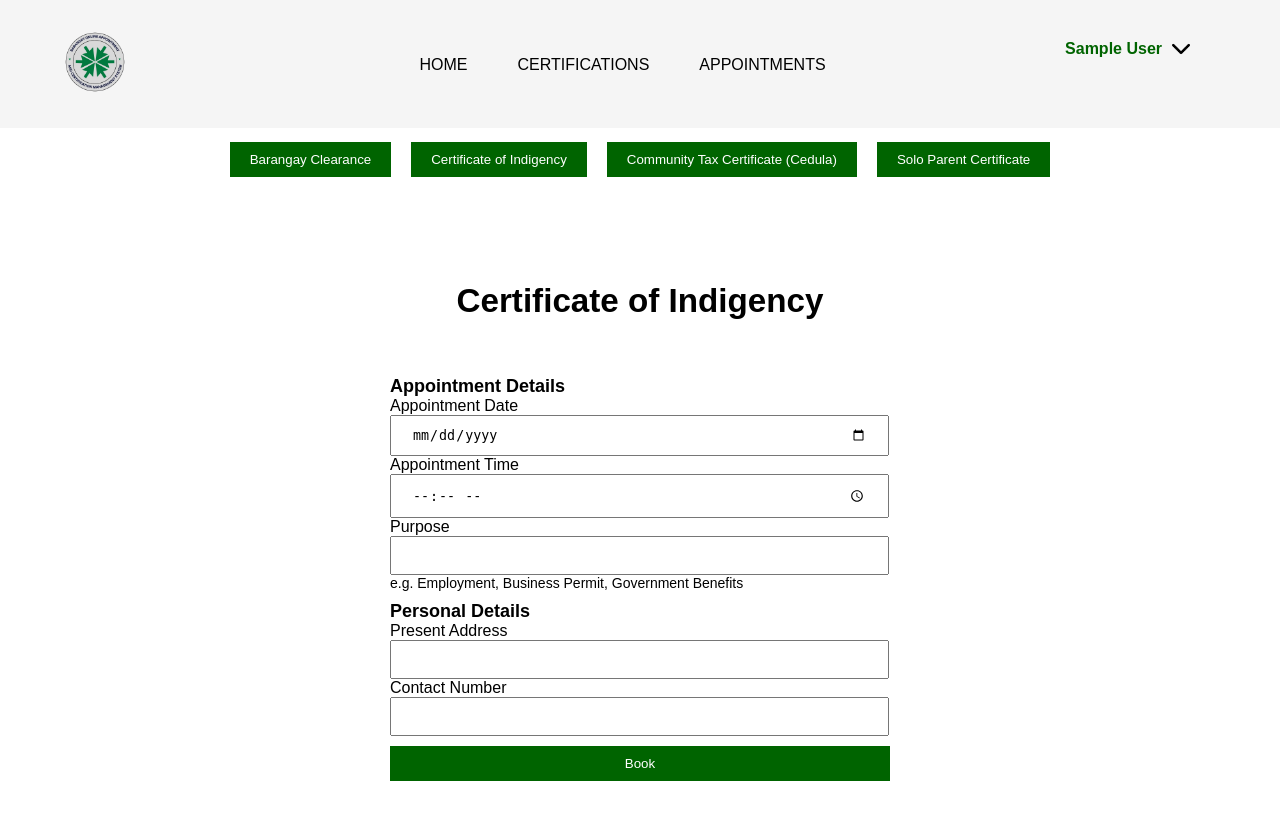
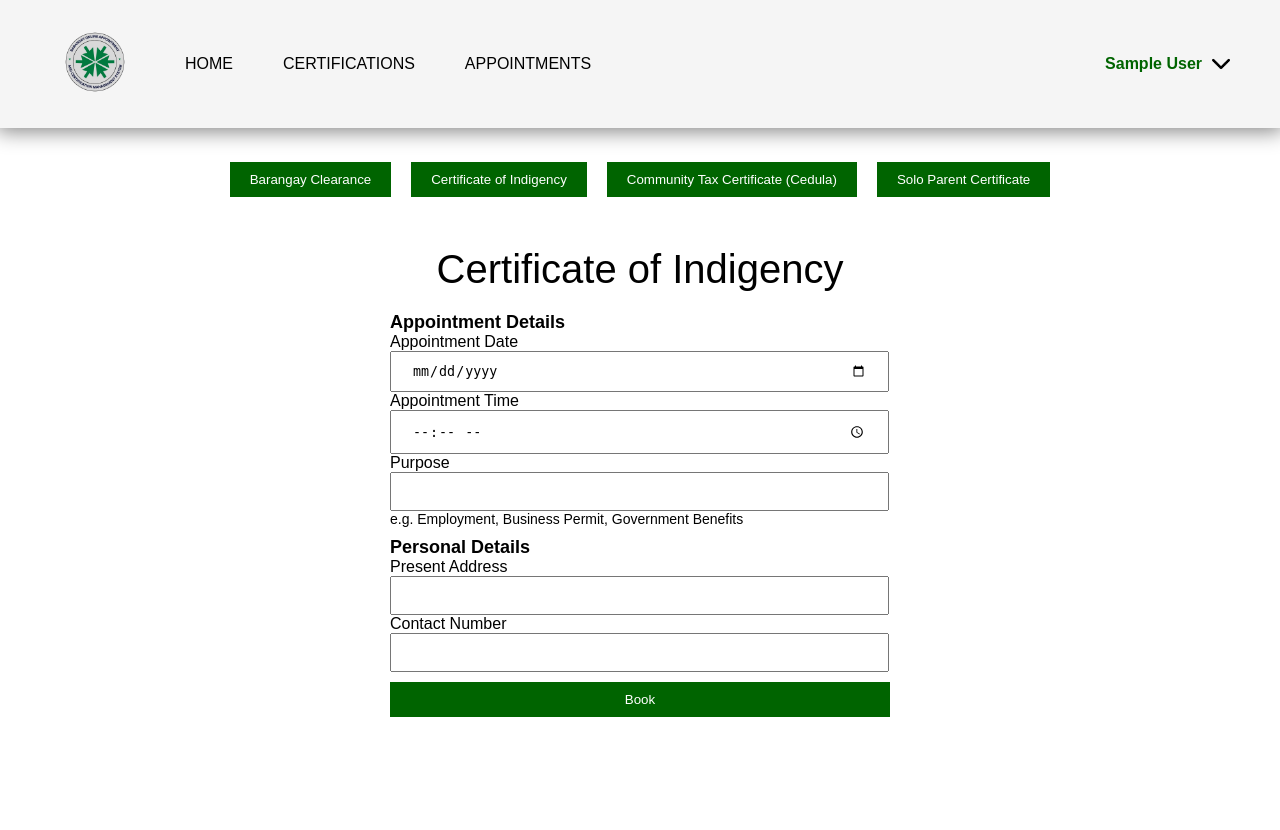
Before and after one commit to adamxparx/boacms, a Django app: page /appointments/certificate_of_indigency/ in a window 1280 px wide. Shown: the top 830 px of the page. Run offline with Django 4.2, Linux system fonts and the light colour scheme; the visitor is signed in with stand-in values (Sample User, id 1).

Commit message:
fix(templates): clean base.html content and structure

```diff
--- a/accounts/static/accounts/css/styles.css
+++ b/accounts/static/accounts/css/styles.css
@@ -3,3 +3,93 @@
     font-size: 20px;
     text-align: center;
 }
+
+.form-group-container {
+    display: flex;
+    gap: 20px;
+}
+
+.form-group {
+    text-align: left;
+    font-size: 15px;
+}
+
+.form-group label {
+    font-size: 15px;
+    display: block;
+    text-align: left;
+    margin-top: 20px;
+}
+
+.form-group input {
+    font-size: 20px;
+    padding: 10px;
+    width: 400px;
+}
+
+.form-action {
+    margin-top: 40px;
+    display: flex;
+}
+
+.form-action button {
+    color: white;
+    background-color: #050;
+    border: none;
+    width: 100%;
+    height: 40px;
+}
+
+.form-action button:hover {
+    cursor: pointer;
+    background-color: #565;
+}
+
+.form-title {
+    font-size: 50px;
+    font-weight: bold;
+}
+
+.error-message {
+    font-size: 15px;
+    color: red;
+    text-align: left;
+}
+
+/* Dashboard */
+.profile-dropdown {
+    margin-top: 35px;
+}
+
+.profile-dropdown summary {
+    list-style: none;
+    font-weight: bold;
+    display: flex;
+    gap: 10px;
+    width: fit-content;
+    justify-content: center;
+    color: darkgreen;
+}
+
+.profile-dropdown summary:hover {
+    cursor: pointer;
+}
+
+.dropdown-icon {
+    width: 18px;
+    color: darkgreen;
+}
+
+.logout {
+    width: 200px;
+    padding: 10px 20px;
+    background-color: white;
+    text-align: left;
+    position: absolute;
+    border: none;
+}
+
+.logout:hover {
+    cursor: pointer;
+    box-shadow: 0 0 5px 1px #555;
+}
--- a/accounts/templates/accounts/dashboard.html
+++ b/accounts/templates/accounts/dashboard.html
@@ -1,7 +1,21 @@
-{% extends 'base.html' %}
+{% extends 'accounts/index.html' %}
 {% load static %}
 
 {% block title %}{{ user.last_name }} | Dashboard{% endblock %}
+
+{% block appbar %}
+    <ul>
+        <li><a href="{% url 'dashboard' %}">HOME</a></li>
+        <li><a href="{% url 'barangay_clearance' %}">CERTIFICATIONS</a></li>
+        <li><a href="{% url 'appointments' %}">APPOINTMENTS</a></li>
+    </ul>
+
+{% endblock %}
+
+{% block user %}
+<div>{{ user.first_name }} {{ user.last_name }}</div>
+{% endblock %}
+
 
 {% block content %}
 
--- a/accounts/templates/accounts/index.html
+++ b/accounts/templates/accounts/index.html
@@ -1,6 +1,30 @@
 {% extends 'base.html' %}
+{% load static %}
 
 {% block title %}Home | Barangay Online Appointment & Certification Magement System{% endblock %}
+
+{% block appbar %}{% endblock %}
+
+{% block extra_css %}
+<link rel="stylesheet" href="{% static 'accounts/css/styles.css' %}">
+<link rel="stylesheet" href="{% static 'appointments/css/certification.css' %}">
+{% endblock %}
+
+{% block user_logout %}
+
+    <form action="{% url 'logout' %}" method="post">
+        {% csrf_token %}
+        <details class="profile-dropdown">
+            <summary>
+                {% block user %}{% endblock %}
+                <div>
+                    <img class="dropdown-icon" src="{% static 'images/dropdown.png' %}">
+                </div>
+            </summary>
+            <button type="submit" class="logout">Logout</button>
+        </select>
+    </form>
+{% endblock %}
 
 {% block content %}
 
--- a/accounts/templates/accounts/login.html
+++ b/accounts/templates/accounts/login.html
@@ -1,10 +1,10 @@
-{% extends "base.html" %}
+{% extends "accounts/index.html" %}
 {% load static %}
 
 {% block title %}Login{% endblock %}
 
 {% block content %}
-<div class="form-registration">
+<div class="form-login">
 
         {% for message in messages %}
             <p class="messages">{{ message }}</p>
--- a/accounts/templates/accounts/register.html
+++ b/accounts/templates/accounts/register.html
@@ -1,4 +1,4 @@
-{% extends "base.html" %}
+{% extends "accounts/index.html" %}
 {% load static %}
 
 {% block title %}Register{% endblock %}
--- a/accounts/views.py
+++ b/accounts/views.py
@@ -43,7 +43,11 @@ def register(request):
             return redirect('login')
     else:
         form = CustomUserCreationForm()
-    return render(request, 'accounts/register.html', {'form': form})
+
+    context = {
+        'form': form,
+    }
+    return render(request, 'accounts/register.html', context)
 
 @login_required
 def dashboard(request):
--- a/appointments/static/appointments/css/certification.css
+++ b/appointments/static/appointments/css/certification.css
@@ -32,6 +32,7 @@
   display: block;
   justify-items: center;
   padding: 50px 0;
+  height: 100%;
 }
 
 .cert-title {
--- a/appointments/templates/appointments/appointment.html
+++ b/appointments/templates/appointments/appointment.html
@@ -1,4 +1,4 @@
-{% extends 'base.html' %}
+{% extends 'accounts/dashboard.html' %}
 {% load static %}
 
 {% block title %}Appointments{% endblock %}
--- a/appointments/templates/appointments/barangay_clearance.html
+++ b/appointments/templates/appointments/barangay_clearance.html
@@ -5,7 +5,7 @@
 
 {% block cert_content %}
 
-    <h5 class="cert-title">Barangay Clearance</h5>
+    <div class="cert-title">Barangay Clearance</div>
     <form class="cert" method="post">
         {% csrf_token %}
         <div class="appointment">
--- a/appointments/templates/appointments/certificate_of_indigency.html
+++ b/appointments/templates/appointments/certificate_of_indigency.html
@@ -5,9 +5,7 @@
 
 {% block cert_content %}
 
-    <div class="cert_title">
-        <h5>Certificate of Indigency</h5>
-    </div>
+    <div class="cert-title">Certificate of Indigency</div>
     <div class="cert">
         <form class="cert" method="post">
         {% csrf_token %}
--- a/appointments/templates/appointments/certification.html
+++ b/appointments/templates/appointments/certification.html
@@ -1,4 +1,4 @@
-{% extends 'base.html' %}
+{% extends 'accounts/dashboard.html' %}
 {% load static %}
 
 {% block title %}Certification Request Form | Barangay OACMS{% endblock %}
@@ -14,7 +14,7 @@
   </div>
 
   <div class="cert_content">
-    {% block cert_content %}<h2>Book an appointment now.</h2>{% endblock %}
+    {% block cert_content %}{% endblock %}
   </div>
 </div>
 
--- a/appointments/templates/appointments/comm_tax_certificate.html
+++ b/appointments/templates/appointments/comm_tax_certificate.html
@@ -5,7 +5,7 @@
 
 {% block cert_content %}
 
-    <h5>Community Tax Certificate (Cedula)</h5>
+    <div class="cert-title">Community Tax Certificate</div>
     <form class="cert" method="post">
         {% csrf_token %}
         <div class="appointment">
--- a/appointments/templates/appointments/solo_parent_certificate.html
+++ b/appointments/templates/appointments/solo_parent_certificate.html
@@ -5,7 +5,7 @@
 
 {% block cert_content %}
 
-    <h5>Solo Parent Certificate</h5>
+    <div class="cert-title">Solo Parent Certificate</div>
     <form class="cert" method="post">
         {% csrf_token %}
         <div class="appointment">
--- a/appointments/templates/appointments/staff_appointment.html
+++ b/appointments/templates/appointments/staff_appointment.html
@@ -1,4 +1,4 @@
-{% extends 'base.html' %}
+{% extends 'accounts/staff_dashboard.html' %}
 {% load static %}
 
 {% block title %}Staff Appointments{% endblock %}
--- a/static/css/styles.css
+++ b/static/css/styles.css
@@ -13,30 +13,34 @@ body {
     background-color: whitesmoke;
     display: flex;
     justify-content: space-between;
+    box-shadow: 0 0 20px 3px gray;
+    margin-bottom: 20px;
 }
 
-.logo {
+.logo-appbar {
     display: flex;
+    width: fit-content;
 }
 
-.logo img {
+.logo-appbar img {
     width: 80px;
 }
 
-.logo:hover {
+.logo-appbar:hover {
     cursor: pointer;
 }
 
 .appbar {
-    margin-top: 20px;
     width: 500px;
     display: flex;
-    justify-content: center;
+    justify-content: left;
+    align-items: center;
 }
 
 .appbar ul {
     display: flex;
     list-style: none;
+    justify-content: left;
     gap: 40px;
 }
 
@@ -51,7 +55,7 @@ li:hover {
 }
 
 .auth {
-    margin-top: 20px;
+    margin-top: 40px;
 }
 
 .auth ul{
@@ -78,101 +82,3 @@ li:hover {
     font-size: 40px;
     height: auto;
 }
-
-/* Login Page */
-.form-login {
-    box-shadow: 0 0 20px gray;
-    border-radius: 10px;
-    padding: 30px 70px 50px 70px;
-    background-color: whitesmoke;
-}
-
-.form-group-container {
-    display: flex;
-    gap: 20px;
-}
-
-.form-group {
-    text-align: left;
-    font-size: 15px;
-}
-
-.form-group label {
-    font-size: 15px;
-    display: block;
-    text-align: left;
-    margin-top: 20px;
-}
-
-.form-group input {
-    font-size: 20px;
-    padding: 10px;
-    width: 400px;
-}
-
-.form-action {
-    margin-top: 40px;
-    display: flex;
-}
-
-.form-action button {
-    color: white;
-    background-color: #050;
-    border: none;
-    width: 100%;
-    height: 40px;
-}
-
-.form-action button:hover {
-    cursor: pointer;
-    background-color: #565;
-}
-
-.form-title {
-    font-size: 50px;
-    font-weight: bold;
-}
-
-.error-message {
-    font-size: 15px;
-    color: red;
-    text-align: left;
-}
-
-/* Dashboard */
-.profile-dropdown {
-    margin: 20px 40px 0 0;
-}
-
-.profile-dropdown summary {
-    list-style: none;
-    font-weight: bold;
-    display: flex;
-    gap: 10px;
-    width: fit-content;
-    justify-content: center;
-    color: darkgreen;
-}
-
-.profile-dropdown summary:hover {
-    cursor: pointer;
-}
-
-.dropdown-icon {
-    width: 18px;
-    color: darkgreen;
-}
-
-.logout {
-    width: 200px;
-    padding: 10px 20px;
-    background-color: white;
-    text-align: left;
-    position: absolute;
-    border: none;
-}
-
-.logout:hover {
-    cursor: pointer;
-    box-shadow: 0 0 5px 1px #555;
-}
--- a/templates/base.html
+++ b/templates/base.html
@@ -5,56 +5,32 @@
     <head>
         <meta charset="UTF-8">
         <title>{% block title %}Barangay OACMS{% endblock %}</title>
-        <link rel="stylesheet" href="{% static 'accounts/css/styles.css' %}">
-        <link rel="stylesheet" href="{% static 'appointments/css/certification.css' %}">
         <link rel="stylesheet" href="{% static 'css/styles.css' %}">
         <link rel="icon" type="images/png" href="{% static 'images/logo.png' %}">
+        {% block extra_css %}{% endblock %}
     </head>
     <body>
         <div class="container">
-            <div class="logo"><a href="{% url 'index' %}">
-                <img src="{% static 'images/logo.png' %}" />
-            </a></div>
-            {% if user.is_authenticated %}
+            <div class="logo-appbar">
+                <a href="{% url 'index' %}">
+                    <img src="{% static 'images/logo.png' %}" />
+                </a>
                 <div class="appbar">
+                    {% block appbar %}{% endblock %}
+                </div>
+            </div>
+            <div>
+                {% if user.is_authenticated %}
+                    {% block user_logout %}{% endblock %}
+                {% else %}
+                <div class="auth">
                     <ul>
-                        <li><a href="{% url 'dashboard' %}">HOME</a></li>
-                        {% if user.role == 'resident' %}
-                        <li><a href="{% url 'barangay_clearance' %}">CERTIFICATIONS</a></li>
-                        <li><a href="{% url 'appointments' %}">APPOINTMENTS</a></li>
-                        {% else %}
-                        <li><a href="{% url 'staff_appointments' %}">APPOINTMENTS</a></li>
-                        {% endif %}
+                        <li class="login"><a href="{% url 'login' %}">LOGIN</a></li>
+                        <li class="register"><a href="{% url 'register' %}">REGISTER</a></li>
                     </ul>
                 </div>
-                <form action="{% url 'logout' %}" method="post">
-                    {% csrf_token %}
-                    <details class="profile-dropdown">
-                        <summary>
-                            {% if user.role == 'resident' %}
-                                <div>
-                                    {{ user.first_name }} {{ user.last_name }}
-                                </div>
-                            {% else %}
-                                <div>
-                                    Barangay Office
-                                </div>
-                            {% endif %}
-                            <div>
-                                <img class="dropdown-icon" src="{% static 'images/dropdown.png' %}">
-                            </div>
-                        </summary>
-                        <button type="submit" class="logout">Logout</button>
-                    </select>
-                </form>
-            {% else %}
-            <div class="auth">
-                <ul>
-                    <li class="login"><a href="{% url 'login' %}">LOGIN</a></li>
-                    <li class="register"><a href="{% url 'register' %}">REGISTER</a></li>
-                </ul>
+                {% endif %}
             </div>
-            {% endif %}
         </div>
 
         <div class="content">
```
Also changed, not shown: accounts/templates/accounts/staff_dashboard.html (+14 -1 lines).
